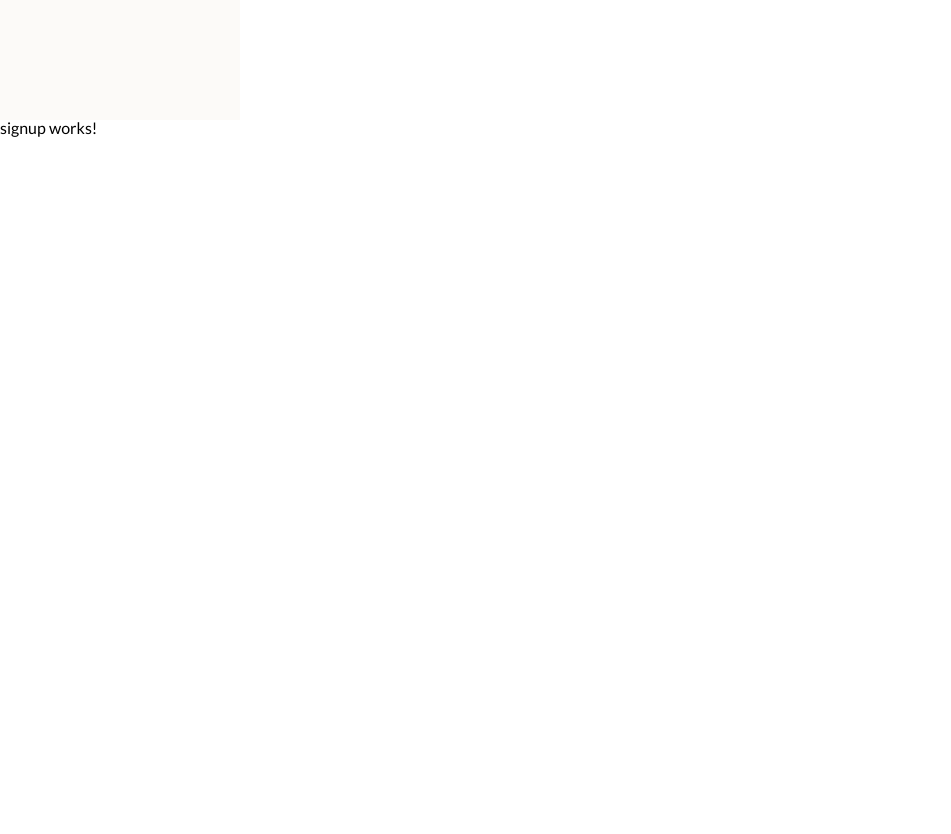
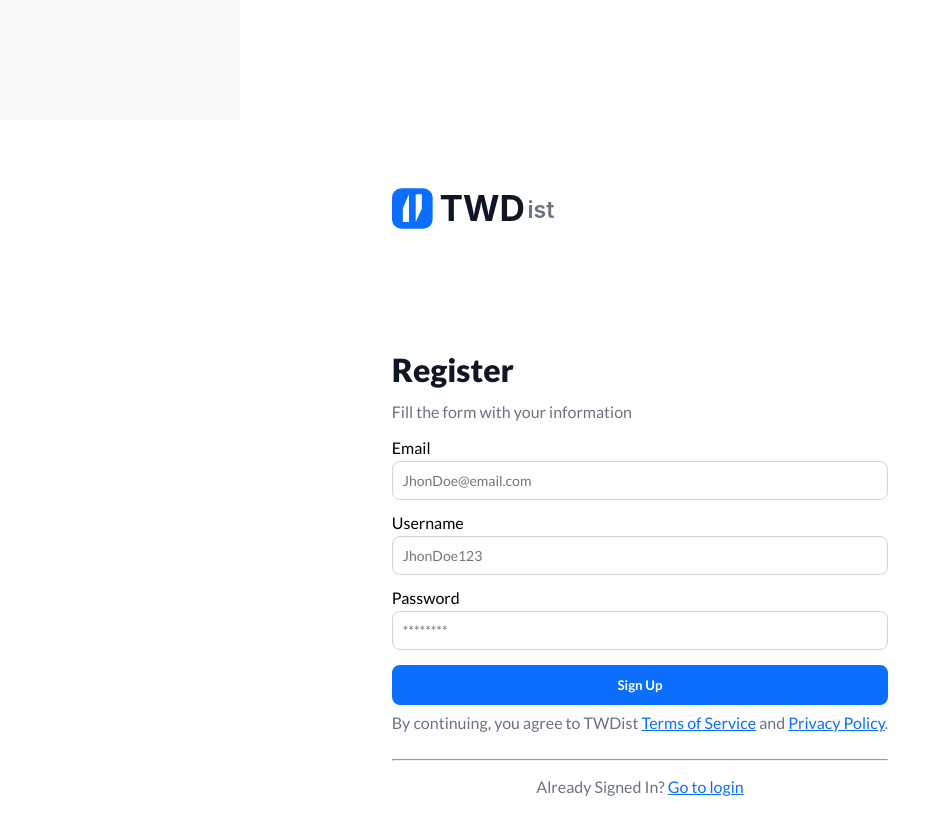
Before and after one commit to DavMunHer/TWDist-Desktop, an Angular app: page /#/auth/signup in a window 1280 px wide. Shown: the part 680-1514 px from the top of the page, without its empty margins (0-951 px from the left). Before the commit the page ends 817 px from the top, so only its background shows below. Built offline with nearby package versions, Linux system fonts and the light colour scheme.

Commit message:
feat: Added signup component based on login component

```diff
--- a/src/app/components/auth/signup/signup.component.css
+++ b/src/app/components/auth/signup/signup.component.css
@@ -0,0 +1,96 @@
+.signup {
+  display: flex;
+  justify-content: center;
+  height: 100dvh;
+  width: 100dvw;
+
+  & .signup-wrapper {
+    display: flex;
+    align-items: center;
+    padding-top: 32px;
+
+    & .signup-main {
+      height: 100%;
+
+      & .signup-logo {
+        align-items: flex-start;
+        padding-bottom: 20px;
+      }
+
+      & .signup-info {
+        align-items: flex-start;
+        padding-block: 40px 20px;
+
+        & h2 {
+          font-size: 32px;
+          font-weight: 900;
+          margin-bottom: 8px;
+          color: #0f1724;
+        }
+
+        & p {
+          padding-bottom: 20px;
+          color: #6b7280;
+
+          & a {
+            color: #0b6efd;
+
+            &:hover {
+              color: #0953c6;
+            }
+
+            &:active {
+              color: #083070;
+            }
+          }
+        }
+
+        & .signup-form {
+          display: flex;
+          flex-direction: column;
+          gap: 15px;
+
+          & .form-group {
+            display: flex;
+            flex-direction: column;
+
+            & label {
+              margin-bottom: 5px;
+              font-weight: 500;
+            }
+
+            & input {
+              padding: 10px;
+              border: 1px solid #d1d5db;
+              border-radius: 8px;
+              font-size: 14px;
+            }
+          }
+
+          & button {
+            padding: 12px;
+            background-color: #0b6efd;
+            color: white;
+            border: none;
+            border-radius: 8px;
+            cursor: pointer;
+            font-weight: 600;
+            transition: background-color 0.3s;
+
+            &:hover {
+              background-color: #0953c6;
+            }
+          }
+        }
+
+        & p {
+          padding-top: 10px;
+        }
+
+        & .go-signup{
+          justify-self: center;
+        }
+      }
+    }
+  }
+}
--- a/src/app/components/auth/signup/signup.component.html
+++ b/src/app/components/auth/signup/signup.component.html
@@ -1 +1,45 @@
-<p>signup works!</p>
+<div class="signup">
+  <div class="signup-wrapper">
+    <div class="signup-main">
+      <div class="signup-logo">
+        <svg xmlns="http://www.w3.org/2000/svg" viewBox="0 0 620 140" width="420" height="140">
+          <g transform="translate(0,20)">
+            <rect x="0" y="0" rx="14" ry="14" width="60" height="60" style="fill:#0b6efd;" />
+            <polygon points="16,30 25,9 25,50 16,50" style="fill:white;" />
+            <polygon points="35,9 44,9 44,30 35,50" style="fill:white;" />
+          </g>
+          <text x="70" y="55" dominant-baseline="middle"
+            style="font-family:'Inter', system-ui, sans-serif; font-weight:700; font-size:52px; fill:#0f1724;">
+            TWD
+          </text>
+          <text x="200" y="55" dominant-baseline="middle"
+            style="font-family:'Inter', system-ui, sans-serif; font-weight:600; font-size:34px; fill:#6b7280;">
+            ist
+          </text>
+        </svg>
+      </div>
+      <div class="signup-info">
+        <h2>Register</h2>
+        <p>Fill the form with your information</p>
+        <form class="signup-form">
+          <div class="form-group">
+            <label for="email">Email</label>
+            <input type="email" id="email" name="email" placeholder="JhonDoe@email.com" required>
+          </div>
+          <div class="form-group">
+            <label for="username">Username</label>
+            <input type="text" id="username" name="username" placeholder="JhonDoe123" required>
+          </div>
+          <div class="form-group">
+            <label for="password">Password</label>
+            <input type="password" id="password" name="password" placeholder="********" required>
+          </div>
+          <button type="submit">Sign Up</button>
+        </form>
+        <p>By continuing, you agree to TWDist <a href="#">Terms of Service</a> and <a href="#">Privacy Policy</a>.</p>
+        <hr>
+        <p class="go-signup">Already Signed In? <a href="/#/auth/login">Go to login</a></p>
+      </div>
+    </div>
+  </div>
+</div>
```
